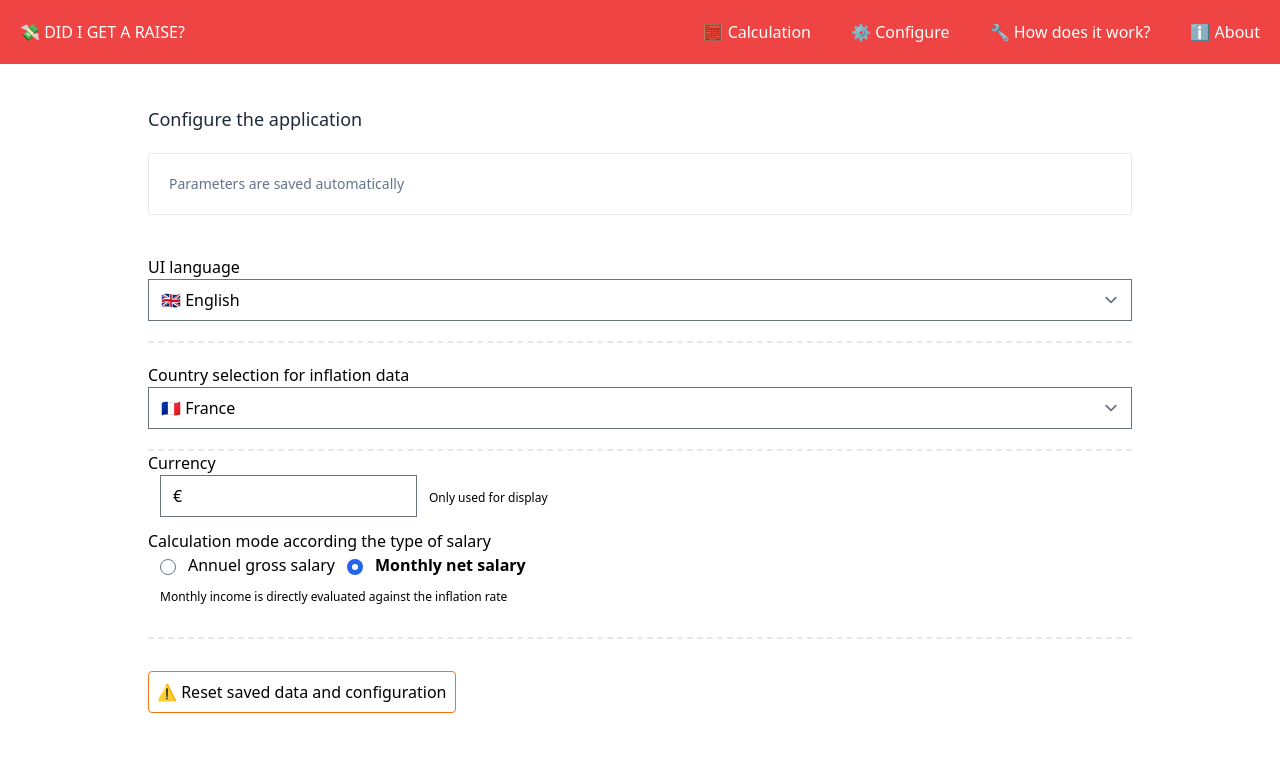
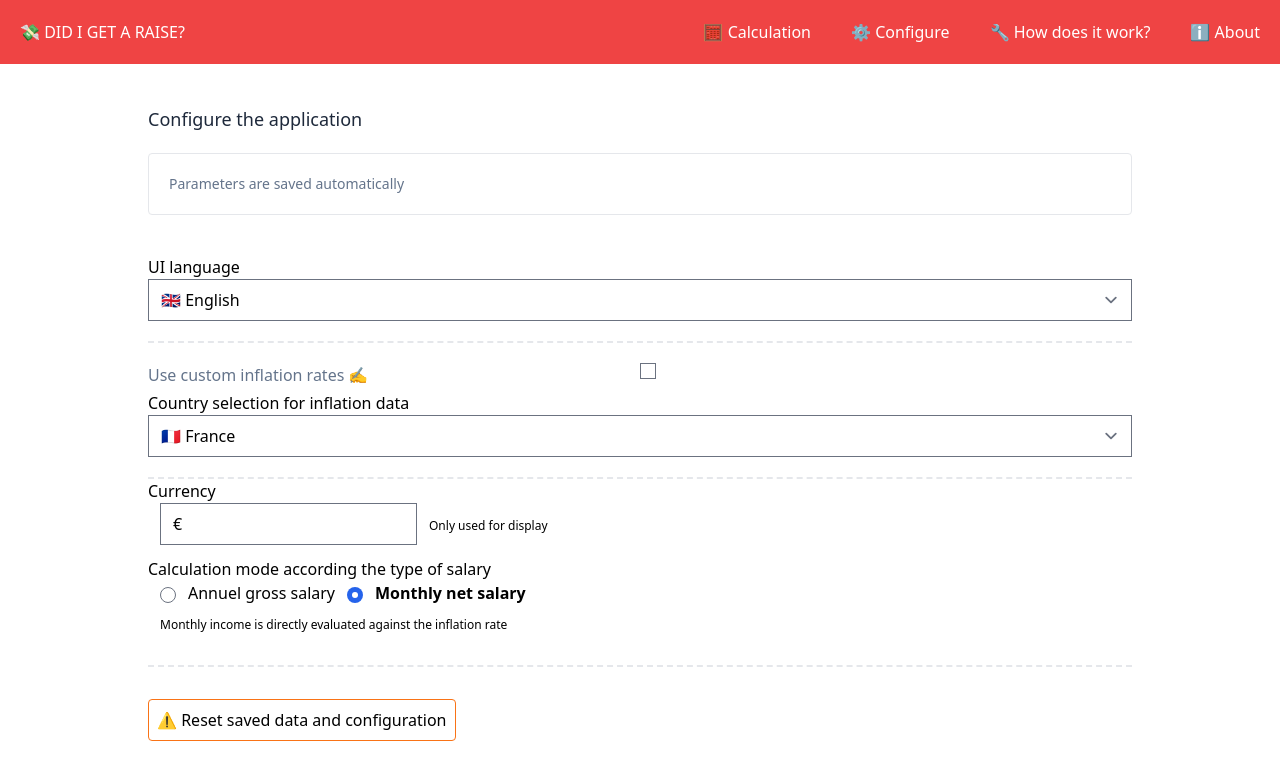
Before and after one commit to quentinlegot/ai-je-ete-augmente, a Vue app: page /configure in a window 1280 px wide. Shown: the top 780 px of the page. Built offline with nearby package versions, Linux system fonts and the light colour scheme.

Commit message:
feat: add custom inflation rates option

```diff
--- a/src/App.vue
+++ b/src/App.vue
@@ -16,11 +16,15 @@ export default {
       const parsedConfiguration = JSON.parse(retrievedConfiguration)
       this.configuration.country = parsedConfiguration.country ?? DefaultConfiguration.country
       this.configuration.currency = parsedConfiguration.currency ?? DefaultConfiguration.currency
+      this.configuration.customInflation =
+        parsedConfiguration.customInflation ?? DefaultConfiguration.customInflation
       this.configuration.imposition =
         parsedConfiguration.imposition ?? DefaultConfiguration.imposition
       this.configuration.incomeMode =
         parsedConfiguration.incomeMode ?? DefaultConfiguration.incomeMode
       this.configuration.locale = parsedConfiguration.locale ?? DefaultConfiguration.locale
+      this.configuration.useCustomInflation =
+        parsedConfiguration.useCustomInflation ?? DefaultConfiguration.useCustomInflation
     }
     this.$i18n.locale = this.configuration.locale
   },
--- a/src/assets/translations/en.json
+++ b/src/assets/translations/en.json
@@ -84,6 +84,12 @@
     "currency": {
       "helper": "Only used for display",
       "label": "Currency"
+    },
+    "custom": {
+      "error": "⚠ Warning, pending modification not saved as the json data is not yet valid",
+      "helper": "Text must be a valid json structure listing only numbers with keys representing the date with format YYYY-MM",
+      "placeholder": "{'{\"2023-07\": 0.1, \"2023-06\": -0.3, \"2023-05\": 0}'}",
+      "label": "Use custom inflation rates ✍\uFE0F"
     },
     "data": {
       "reset": "⚠️ Reset saved data and configuration"
--- a/src/assets/translations/fr.json
+++ b/src/assets/translations/fr.json
@@ -84,6 +84,12 @@
     "currency": {
       "helper": "Ne sert que pour l'affichage",
       "label": "Devise"
+    },
+    "custom": {
+      "error": "⚠ Attention, modification non sauvegardée car la structure json n'est pas valide",
+      "helper": "Le texte doit être une structure json valide listant uniquement des nombres indexés par la date au format YYYY-MM",
+      "placeholder": "{'{\"2023-07\": 0.1, \"2023-06\": -0.3, \"2023-05\": 0}'}",
+      "label": "Utiliser des taux d'inflation personnalisées ✍\uFE0F"
     },
     "data": {
       "reset": "⚠️ Reinitialiser les données et la configuration"
--- a/src/components/InflationRates.ts
+++ b/src/components/InflationRates.ts
@@ -1 +1,3 @@
-export type InflationRates = Record<string | number, Record<string, number>>
+export type InflationRates = Record<string, number>
+
+export type CountryInflationRates = Record<string, InflationRates>
--- a/src/components/SharedConfiguration.ts
+++ b/src/components/SharedConfiguration.ts
@@ -2,29 +2,36 @@ import type { IncomeMode } from '@/components/IncomeMode'
 import { reactive } from 'vue'
 import type { countryCode } from '@/components/CountryCodes'
 import { countryCodes } from '@/components/CountryCodes'
+import type { InflationRates } from '@/components/InflationRates'
 
 const navigatorLang = navigator.language.substring(0, 2) as countryCode
 
 export interface Configuration {
   country: countryCode
   currency: string
+  customInflation: null | InflationRates
   imposition: number
   incomeMode: IncomeMode
   locale: string
+  useCustomInflation: boolean
 }
 
 export const DefaultConfiguration: Configuration = {
   country: (countryCodes.includes(navigatorLang) ? navigatorLang : 'fr') as countryCode,
   currency: '€' as string,
+  customInflation: null as null,
   imposition: 35 as number,
   incomeMode: 'net-monthly' as IncomeMode,
-  locale: (navigatorLang === 'fr' ? 'fr' : 'en') as string
+  locale: (navigatorLang === 'fr' ? 'fr' : 'en') as string,
+  useCustomInflation: false as boolean
 }
 
 export const SharedConfiguration: Configuration = reactive({
   country: DefaultConfiguration.country,
   currency: DefaultConfiguration.currency,
+  customInflation: DefaultConfiguration.customInflation,
   imposition: DefaultConfiguration.imposition,
   incomeMode: DefaultConfiguration.incomeMode,
-  locale: DefaultConfiguration.locale
+  locale: DefaultConfiguration.locale,
+  useCustomInflation: DefaultConfiguration.useCustomInflation
 })
--- a/src/import.ts
+++ b/src/import.ts
@@ -2,7 +2,7 @@ import axios from 'axios'
 import * as fs from 'fs'
 import * as zlib from 'zlib'
 import * as readline from 'readline'
-import type { InflationRates } from './components/InflationRates'
+import type { CountryInflationRates } from './components/InflationRates'
 import type { countryCode } from './components/CountryCodes'
 import { countryCodes } from './components/CountryCodes'
 
@@ -53,7 +53,7 @@ function convertTSVToJson(inputFilePath: string, outputDirectory: string): Promi
       })
     })
     lineReader.on('line', (line: string) => {
-      const jsonData = {} as InflationRates
+      const jsonData: CountryInflationRates = {}
 
       const columns = line.split('\t')
       if (!columns[0].startsWith(eurostatIndicatorForInflationRate)) {
--- a/src/views/ConfigureView.vue
+++ b/src/views/ConfigureView.vue
@@ -10,6 +10,11 @@ export default defineComponent({
     return {
       configuration: SharedConfiguration as Configuration,
       countryCodes: countryCodes as countryCode[],
+      customInflation:
+        SharedConfiguration.customInflation !== null
+          ? (JSON.stringify(SharedConfiguration.customInflation) as string)
+          : '',
+      pendingCustomInflation: false as boolean,
       saved: 0 as number,
       savedTimeout: null as null | number
     }
@@ -27,6 +32,24 @@ export default defineComponent({
         this.configuration.incomeMode = DefaultConfiguration.incomeMode
         alert('Reinitialisation effectuée !')
       }
+    },
+    validateCustomInflation(jsonData: any): boolean {
+      if (typeof jsonData !== 'object') {
+        return false
+      }
+
+      const datePattern: RegExp = /(\d{4})-(\d{2})/
+
+      for (let property in jsonData) {
+        if (!datePattern.test(property)) {
+          return false
+        }
+        if (typeof jsonData[property] !== 'number') {
+          return false
+        }
+      }
+
+      return true
     }
   },
   watch: {
@@ -44,6 +67,26 @@ export default defineComponent({
         this.savedTimeout = window.setTimeout(() => (this.saved = 0), 2500)
       },
       deep: true
+    },
+    customInflation(): void {
+      if (this.customInflation.length === 0) {
+        this.configuration.customInflation = null
+        this.pendingCustomInflation = false
+        return
+      }
+
+      try {
+        const jsonData = JSON.parse(this.customInflation)
+        if (this.validateCustomInflation(jsonData)) {
+          this.configuration.customInflation = jsonData
+          this.pendingCustomInflation = false
+          return
+        }
+      } catch {
+        //
+      }
+
+      this.pendingCustomInflation = true
     }
   }
 })
@@ -71,11 +114,31 @@ export default defineComponent({
           <option value="en">{{ $t('configure.language.options.en') }}</option>
         </select>
       </form>
-      <form class="mb-5 grid grid-cols-1 pt-5" v-on:submit.prevent="">
-        <label for="country" class="md:flex md:flex-row md:justify-between">
+      <form class="mb-5 grid grid-cols-1 pt-5 md:grid-cols-2" v-on:submit.prevent="">
+        <label
+          for="useCustomInflation"
+          class="mb-3 text-slate-500 md:mb-0 md:inline"
+          :class="configuration.useCustomInflation ? 'text-black' : ''"
+        >
+          <span> {{ $t('configure.custom.label') }}</span>
+        </label>
+        <input
+          type="checkbox"
+          v-model="configuration.useCustomInflation"
+          id="useCustomInflation"
+          class="peer/custom-inflation mb-3"
+        />
+        <label
+          for="country"
+          class="peer-checked/custom-inflation:hidden md:col-span-2 md:flex md:flex-row md:justify-between"
+        >
           <span> {{ $t('configure.country.label') }}</span>
         </label>
-        <select id="country" v-model="configuration.country">
+        <select
+          id="country"
+          v-model="configuration.country"
+          class="peer-checked/custom-inflation:hidden md:col-span-2"
+        >
           <option
             v-for="(countryCode, index) in countryCodes"
             v-bind:key="index"
@@ -85,6 +148,21 @@ export default defineComponent({
             {{ $t('configure.country.options.' + countryCode) }}
           </option>
         </select>
+        <textarea
+          v-model="customInflation"
+          class="hidden peer-checked/custom-inflation:block md:col-span-2"
+          :placeholder="$t('configure.custom.placeholder')"
+        >
+        </textarea>
+        <blockquote class="m-1 hidden text-xs peer-checked/custom-inflation:block md:col-span-2">
+          {{ $t('configure.custom.helper') }}
+        </blockquote>
+        <div
+          v-if="pendingCustomInflation"
+          class="m-1 hidden text-xs text-orange-800 peer-checked/custom-inflation:block md:col-span-2"
+        >
+          {{ $t('configure.custom.error') }}
+        </div>
       </form>
       <form class="mb-5" v-on:submit.prevent="">
         <label for="configCurrency" class="block"> {{ $t('configure.currency.label') }} </label>
@@ -127,7 +205,7 @@ export default defineComponent({
           />
           <label
             for="configIncomeNetMonthly"
-            class="mb-3 block peer-checked/net-monthly:font-semibold md:ml-0 md:inline"
+            class="mb-3 ml-3 block peer-checked/net-monthly:font-semibold md:ml-0 md:inline"
           >
             {{ $t('configure.incomeMode.netMonthly.label') }}
           </label>
```
Also changed, not shown: src/views/HomeView.vue (+8 -11 lines).
